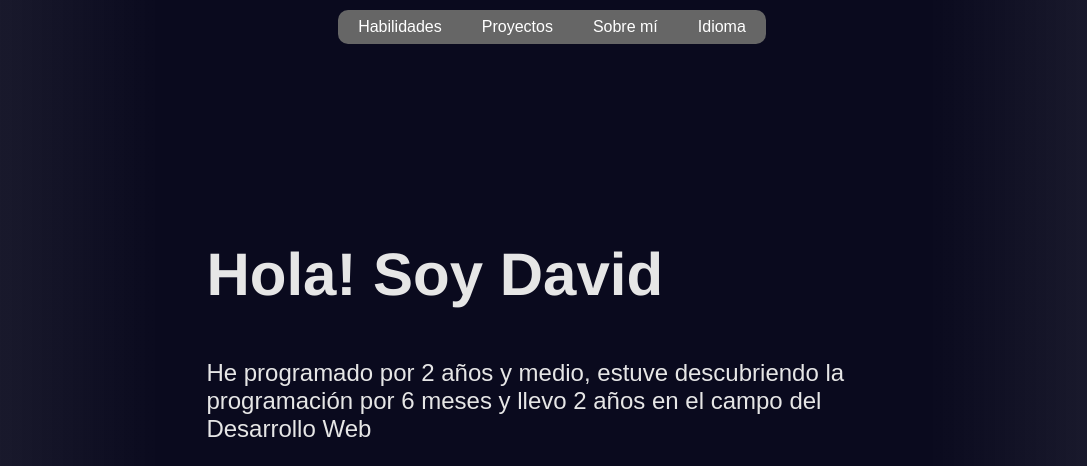
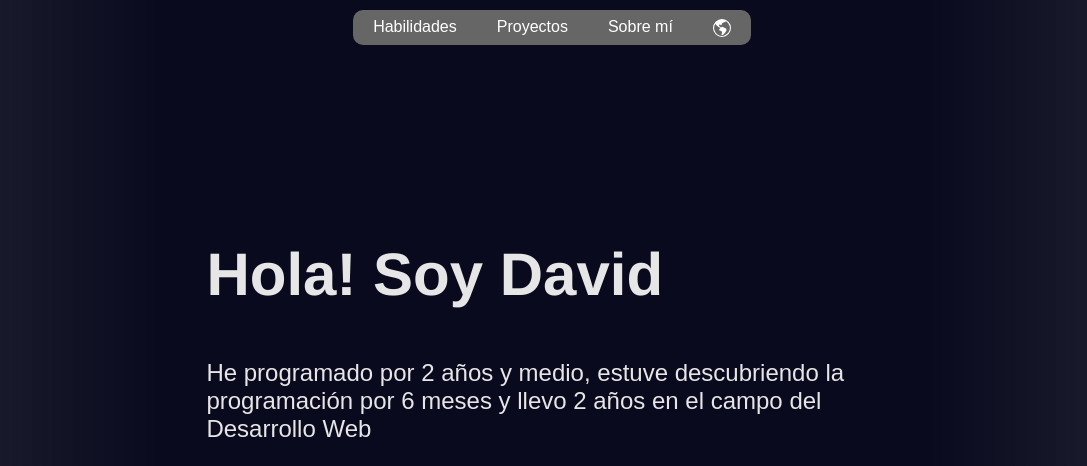
Before and after one commit to Coding-Life-123/Portfolio, a website: page index.html in a window 1280 px wide. Shown: the top 466 px of the page, without its empty margins (96-1183 px from the left). Drawn offline with nearby package versions, Linux system fonts and the light colour scheme.

Commit message:
language button updated to icon

```diff
--- a/index.html
+++ b/index.html
@@ -20,7 +20,9 @@
           <a id="projectsNav" href="#projectsContainer">Projects</a>
           <a id="aboutMeNav" href="#aboutMeContainer">About Me</a>
           <div>
-            <a id="language">Language</a>
+            <a id="language"><svg xmlns="http://www.w3.org/2000/svg" width="18" height="18" fill="currentColor" class="bi bi-globe-americas" viewBox="0 0 16 16">
+              <path d="M8 0a8 8 0 1 0 0 16A8 8 0 0 0 8 0M2.04 4.326c.325 1.329 2.532 2.54 3.717 3.19.48.263.793.434.743.484q-.121.12-.242.234c-.416.396-.787.749-.758 1.266.035.634.618.824 1.214 1.017.577.188 1.168.38 1.286.983.082.417-.075.988-.22 1.52-.215.782-.406 1.48.22 1.48 1.5-.5 3.798-3.186 4-5 .138-1.243-2-2-3.5-2.5-.478-.16-.755.081-.99.284-.172.15-.322.279-.51.216-.445-.148-2.5-2-1.5-2.5.78-.39.952-.171 1.227.182.078.099.163.208.273.318.609.304.662-.132.723-.633.039-.322.081-.671.277-.867.434-.434 1.265-.791 2.028-1.12.712-.306 1.365-.587 1.579-.88A7 7 0 1 1 2.04 4.327Z"/>
+            </svg></a>
             <div id="languagesContainer" class="languages-container">
               <span class="fix">
                 <svg xmlns="http://www.w3.org/2000/svg" width="30" height="20" fill="currentColor" class="bi bi-caret-up-fill arrow-up" viewBox="0 0 16 16">
--- a/main.js
+++ b/main.js
@@ -7,7 +7,9 @@ $(document).ready(function(){
         $("#languagesContainer").toggle();
     })
 
-
+    $(".navbar-container a").on('click', ()=>{
+        $("#languagesContainer").hide();
+    })
 
     async function loadData(){
         $("html").attr("lang", localStorage.getItem('lang'))
@@ -19,7 +21,6 @@ $(document).ready(function(){
         $("#skillsNav").html(data.SkillsTitle)
         $("#projectsNav").html(data.ProjectsTitle)
         $("#aboutMeNav").html(data.AboutMeTitle)
-        $("#language").html(data.AppLang)
         $("#languagesTexts").html(`
             <a href="#" onclick="switchLang('en')">English</a>
             <a href="#" onclick="switchLang('es')">Español</a>
--- a/style.css
+++ b/style.css
@@ -39,6 +39,10 @@ body{
     margin: 0px 10px;
     text-decoration: none;
     cursor: pointer;
+}
+
+.navbar a svg{
+    vertical-align: middle;
 }
 
 .languages-container{
```
